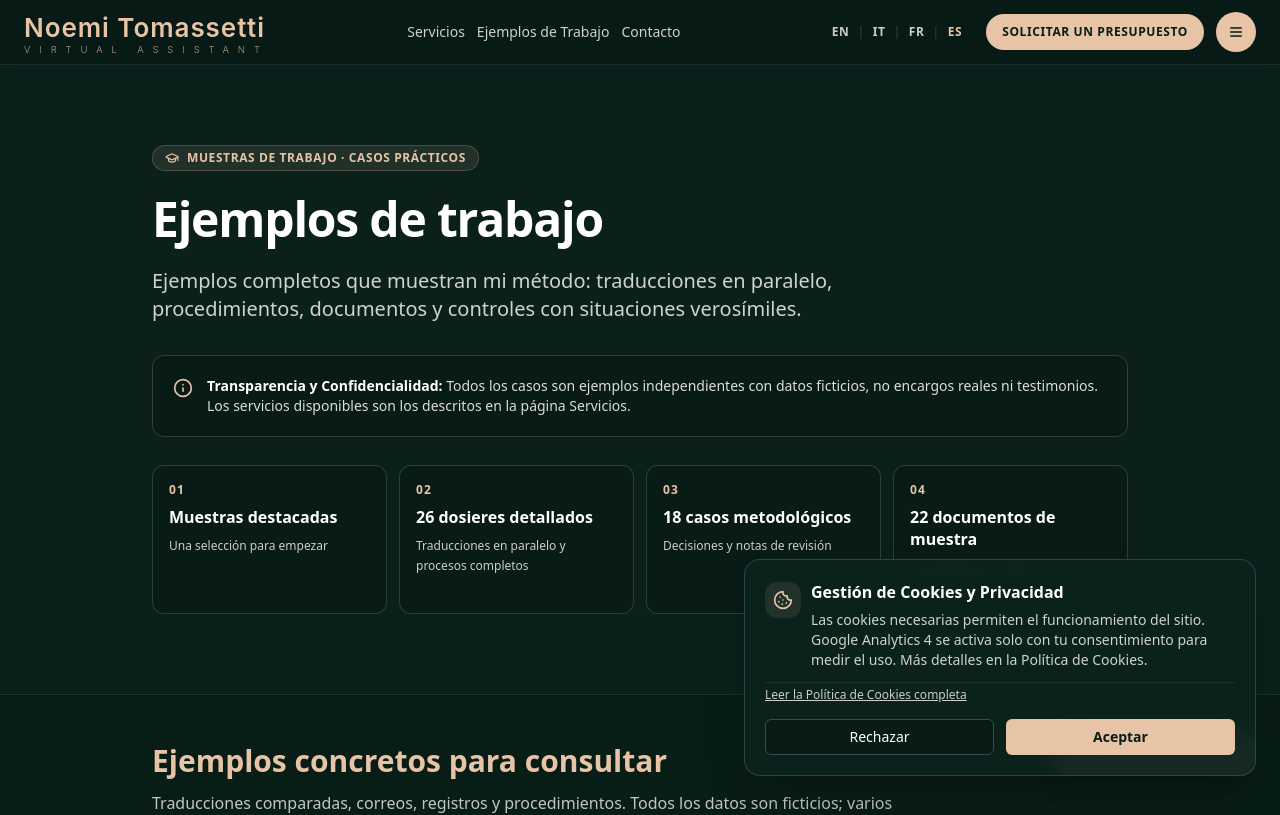
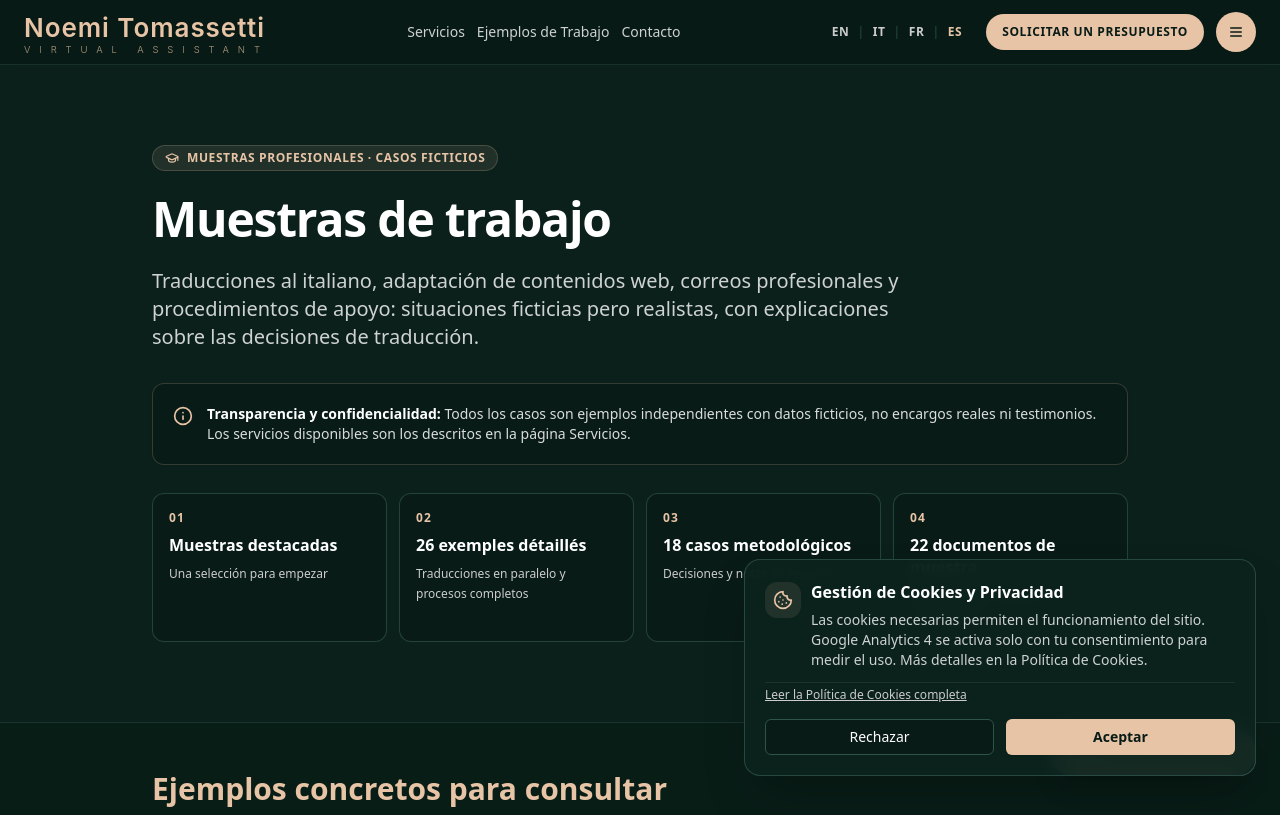
Before and after one commit to noemitomassetti/noemitomassetti-it, a React (Vite) app: page /es/ejemplos-de-trabajo in a window 1280 px wide. Shown: the top 815 px of the page. Built offline with nearby package versions, Linux system fonts and the light colour scheme; the HTML template or start-up script is replaced by a standard one.

Commit message:
Present international portfolio through realistic Italian-market translation and communication samples

```diff
--- a/src/pages/Portfolio.tsx
+++ b/src/pages/Portfolio.tsx
@@ -58,16 +58,16 @@ export default function Portfolio() {
   // SEO configuration
   const titles = {
     it: "Esempi di Lavoro e Progetti Dimostrativi | Noemi Tomassetti",
-    en: "Work Examples & Demonstration Cases | Noemi Tomassetti",
-    fr: "Exemples de Projets et Études de Cas | Noemi Tomassetti",
-    es: "Ejemplos de Trabajo y Casos Prácticos | Noemi Tomassetti",
+    en: "Italian Translation and Localisation Samples | Noemi Tomassetti",
+    fr: "Traduction et communication en italien : exemples | Noemi Tomassetti",
+    es: "Traducción y comunicación en italiano: muestras | Noemi Tomassetti",
   };
 
   const descriptions = {
     it: "Portfolio approfondito: traduzioni professionali IT ↔ EN/FR/ES con testi a fronte, assistenza virtuale, customer care, back office, ricerche, revisioni e contenuti web. Casi dimostrativi.",
-    en: "Detailed IT ↔ EN/FR/ES translation samples, parallel texts, written customer support, operational back office, desk research and website copy. Original fictional dossiers.",
-    fr: "Portfolio détaillé : traductions professionnelles IT ↔ EN/FR/ES, textes comparés, relation client, back-office, recherche documentaire et contenus web. Exemples fictifs.",
-    es: "Portfolio detallado: traducciones profesionales IT ↔ EN/FR/ES, textos paralelos, atención al cliente, back office, investigación y textos web. Ejemplos ficticios.",
+    en: "Realistic fictional work samples: Italian translation, website localisation, customer emails and Italian-market content, alongside multilingual virtual-assistance and back-office examples.",
+    fr: "Exemples fictifs et réalistes de traduction vers l’italien, localisation web, courriels clients et contenus pour le marché italien, avec des cas de secrétariat et de back-office.",
+    es: "Muestras ficticias y realistas de traducción al italiano, localización web, correos a clientes y contenidos para Italia, además de ejemplos de asistencia virtual y back office.",
   };
 
   useSEO({
@@ -79,12 +79,12 @@ export default function Portfolio() {
   });
 
   const categories: { id: PortfolioCategory; label: Record<Language, string>; shortLabel: Record<Language, string>; icon: React.ReactNode }[] = [
-    { id: "all", label: { it: "Tutti i progetti", en: "All Projects", fr: "Tous les projets", es: "Todos los proyectos" }, shortLabel: { it: "Tutti", en: "All", fr: "Tous", es: "Todos" }, icon: <SlidersHorizontal className="w-3.5 h-3.5" /> },
+    { id: "all", label: { it: "Tutti i progetti", en: "All examples", fr: "Tous les exemples", es: "Todas las muestras" }, shortLabel: { it: "Tutti", en: "All", fr: "Tous", es: "Todos" }, icon: <SlidersHorizontal className="w-3.5 h-3.5" /> },
     { id: "translation", label: { it: "Traduzione & Localizzazione", en: "Translation & Localisation", fr: "Traduction & Localisation", es: "Traducción y Localización" }, shortLabel: { it: "Traduzioni", en: "Translation", fr: "Traduction", es: "Traducción" }, icon: <Globe className="w-3.5 h-3.5" /> },
     { id: "research", label: { it: "Ricerche informative & confronti", en: "Informational research & comparisons", fr: "Recherche documentaire et comparaisons", es: "Investigación informativa y comparativas" }, shortLabel: { it: "Ricerche", en: "Research", fr: "Recherche", es: "Investigación" }, icon: <Search className="w-3.5 h-3.5" /> },
     { id: "backoffice", label: { it: "Segreteria & Back Office Operativo", en: "Secretarial support & operational back office", fr: "Secrétariat, relation client et back-office", es: "Secretaría, atención al cliente y back office" }, shortLabel: { it: "Back office", en: "Back office", fr: "Back-office", es: "Back office" }, icon: <Briefcase className="w-3.5 h-3.5" /> },
     { id: "writing", label: { it: "Scrittura & Revisione", en: "Writing & Revision", fr: "Rédaction & Révision", es: "Redacción y Corrección" }, shortLabel: { it: "Revisione", en: "Writing", fr: "Révision", es: "Redacción" }, icon: <PenTool className="w-3.5 h-3.5" /> },
-    { id: "web", label: { it: "Contenuti per Siti & Landing Page", en: "Website & Landing Page Copy", fr: "Contenus web et pages d’atterrissage", es: "Contenidos web y páginas de destino" }, shortLabel: { it: "Contenuti web", en: "Web copy", fr: "Contenus web", es: "Contenidos web" }, icon: <Layers className="w-3.5 h-3.5" /> },
+    { id: "web", label: { it: "Contenuti per Siti & Landing Page", en: "Website & Landing Page Copy", fr: "Contenus web et pages de destination", es: "Contenidos web y páginas de destino" }, shortLabel: { it: "Contenuti web", en: "Web copy", fr: "Contenus web", es: "Contenidos web" }, icon: <Layers className="w-3.5 h-3.5" /> },
   ];
 
 
@@ -147,7 +147,7 @@ export default function Portfolio() {
       labels:{it:"Documenti in evidenza",en:"Featured samples",fr:"Exemples à la une",es:"Muestras destacadas"},
       details:{it:"Una selezione da leggere subito",en:"Start with a curated selection",fr:"Une première sélection à découvrir",es:"Una selección para empezar"} },
     { id:"portfolio-complete-dossiers", number:"02",
-      labels:{it:"26 dossier approfonditi",en:"26 in-depth dossiers",fr:"26 dossiers détaillés",es:"26 dosieres detallados"},
+      labels:{it:"26 dossier approfonditi",en:"26 detailed examples",fr:"26 dossiers pratiques",es:"26 exemples détaillés"},
       details:{it:"Traduzioni a fronte e processi operativi simulati",en:"Parallel translations and complete workflows",fr:"Traductions en regard et méthodes détaillées",es:"Traducciones en paralelo y procesos completos"} },
     { id:"portfolio-legacy-cases", number:"03",
       labels:{it:"18 casi di metodo",en:"18 methodology cases",fr:"18 études méthodologiques",es:"18 casos metodológicos"},
@@ -168,19 +168,19 @@ export default function Portfolio() {
             {lang === "it"
               ? "Portfolio Metodologico · Casi Dimostrativi"
               : lang === "fr"
-              ? "Portfolio Méthodologique · Cas Démonstratifs"
+              ? "Portfolio professionnel · Exemples fictifs"
               : lang === "es"
-              ? "Muestras de Trabajo · Casos Prácticos"
-              : "Methodological Portfolio · Demonstration Cases"}
+              ? "Muestras profesionales · Casos ficticios"
+              : "Professional Portfolio · Fictional Work Samples"}
           </div>
 
           <h1 className="text-3xl sm:text-4xl md:text-5xl font-bold tracking-tight text-foreground mb-4 md:mb-6">
             {lang === "it"
               ? "Esempi di lavoro"
               : lang === "fr"
-              ? "Exemples de projets"
+              ? "Exemples de travail"
               : lang === "es"
-              ? "Ejemplos de trabajo"
+              ? "Muestras de trabajo"
               : "Work Examples"}
           </h1>
 
@@ -188,10 +188,10 @@ export default function Portfolio() {
             {lang === "it"
               ? "Esempi completi per conoscere il mio metodo di lavoro: testi e traduzioni a fronte, procedure, documenti e controlli di qualità, con situazioni realistiche."
               : lang === "fr"
-              ? "Des exemples complets pour découvrir ma méthode : traductions en regard, procédures, documents et contrôles, dans des situations plausibles."
+              ? "Traductions vers l’italien, adaptation de contenus web, courriels professionnels et exemples de suivi opérationnel : des situations fictives mais réalistes, avec les choix linguistiques expliqués."
               : lang === "es"
-              ? "Ejemplos completos que muestran mi método: traducciones en paralelo, procedimientos, documentos y controles con situaciones verosímiles."
-              : "Detailed work examples showing the process behind each service: parallel translations, complete documents, procedures and quality checks built around plausible scenarios."}
+              ? "Traducciones al italiano, adaptación de contenidos web, correos profesionales y procedimientos de apoyo: situaciones ficticias pero realistas, con explicaciones sobre las decisiones de traducción."
+              : "Explore Italian translation, website localisation and customer communication through realistic fictional examples. You can also review back-office procedures, original writing and the quality checks behind each sample."}
           </p>
 
           {/* DEMO TRANSPARENCY NOTICE */}
@@ -202,10 +202,10 @@ export default function Portfolio() {
                 {lang === "it"
                   ? "Trasparenza e Tutela della Riservatezza: "
                   : lang === "fr"
-                  ? "Transparence et Confidentialité : "
+                  ? "Transparence et confidentialité : "
                   : lang === "es"
-                  ? "Transparencia y Confidencialidad: "
-                  : "Transparency & Client Confidentiality: "}
+                  ? "Transparencia y confidencialidad: "
+                  : "About these fictional samples: "}
               </span>
               <span>{lang === "it"
                   ? "Tutti i casi sono esempi indipendenti con dati fittizi, non incarichi commissionati né testimonianze. Le attività disponibili sono quelle indicate nella pagina Servizi."
```
